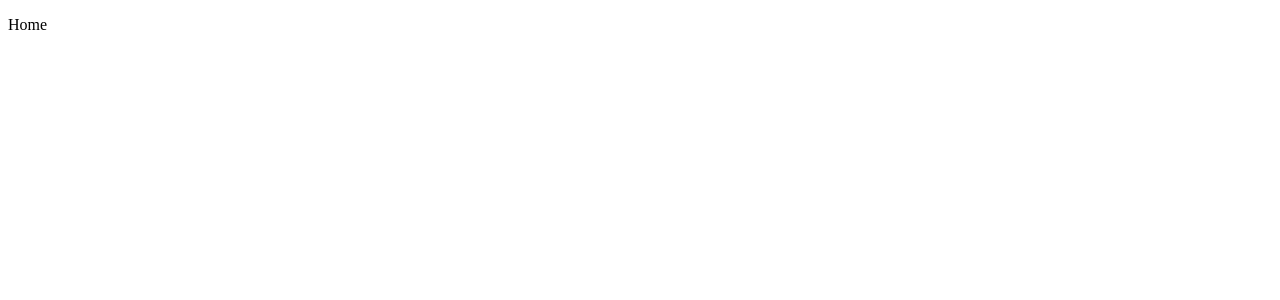
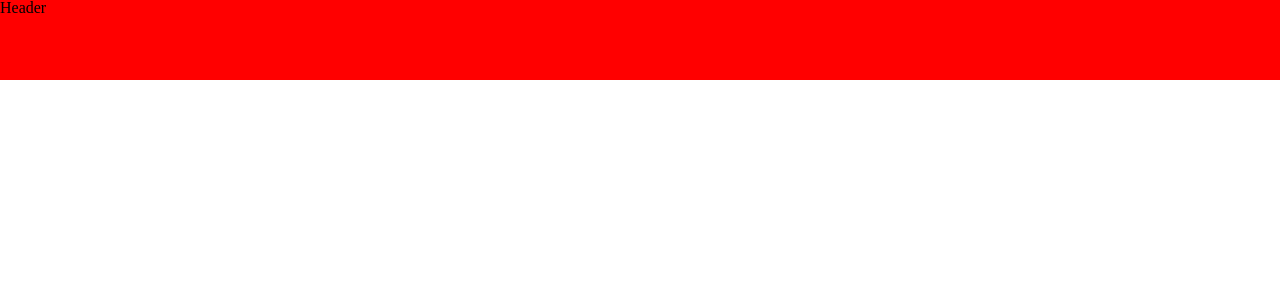
Before and after one commit to JayTStar/my_site, a React (Create React App) app: page / in a window 1280 px wide. Shown: the top 300 px of the page. Built offline with nearby package versions, Linux system fonts and the light colour scheme.

Commit message:
Start header

```diff
--- /dev/null
+++ b/src/Components/Header/index.css
@@ -0,0 +1,10 @@
+header{
+    background-color: red;
+    width: 100vw;
+    height: 10vh;
+
+    position: fixed;
+    top: 0;
+    left: 0;
+
+}
--- /dev/null
+++ b/src/Components/Header/index.tsx
@@ -0,0 +1,9 @@
+import "./index.css";
+
+export default function Header(){
+    return(
+        <header>
+            Header
+        </header>
+    )
+}
--- a/src/Screens/HomeScreen/index.tsx
+++ b/src/Screens/HomeScreen/index.tsx
@@ -1,5 +1,7 @@
+import Header from "../../Components/Header";
+
 export default function HomeScreen(){
     return(
-        <p>Home</p>
+        <Header/>
     )
 }
--- a/src/index.tsx
+++ b/src/index.tsx
@@ -1,6 +1,7 @@
 import React from 'react';
 import ReactDOM from 'react-dom/client';
 import App from './App';
+import "./reset.css";
 import reportWebVitals from './reportWebVitals';
 
 const root = ReactDOM.createRoot(
--- /dev/null
+++ b/src/reset.css
@@ -0,0 +1,129 @@
+/* http://meyerweb.com/eric/tools/css/reset/
+   v2.0 | 20110126
+   License: none (public domain)
+*/
+
+html,
+body,
+div,
+span,
+applet,
+object,
+iframe,
+h1,
+h2,
+h3,
+h4,
+h5,
+h6,
+p,
+blockquote,
+pre,
+a,
+abbr,
+acronym,
+address,
+big,
+cite,
+code,
+del,
+dfn,
+em,
+img,
+ins,
+kbd,
+q,
+s,
+samp,
+small,
+strike,
+strong,
+sub,
+sup,
+tt,
+var,
+b,
+u,
+i,
+center,
+dl,
+dt,
+dd,
+ol,
+ul,
+li,
+fieldset,
+form,
+label,
+legend,
+table,
+caption,
+tbody,
+tfoot,
+thead,
+tr,
+th,
+td,
+article,
+aside,
+canvas,
+details,
+embed,
+figure,
+figcaption,
+footer,
+header,
+hgroup,
+menu,
+nav,
+output,
+ruby,
+section,
+summary,
+time,
+mark,
+audio,
+video {
+  margin: 0;
+  padding: 0;
+  border: 0;
+  font: inherit;
+  font-size: 100%;
+  vertical-align: baseline;
+}
+/* HTML5 display-role reset for older browsers */
+article,
+aside,
+details,
+figcaption,
+figure,
+footer,
+header,
+hgroup,
+menu,
+nav,
+section {
+  display: block;
+}
+body {
+  line-height: 1;
+}
+ol,
+ul {
+  list-style: none;
+}
+blockquote,
+q {
+  quotes: none;
+}
+blockquote:before,
+blockquote:after,
+q:before,
+q:after {
+  content: "";
+  content: none;
+}
+table {
+  border-collapse: collapse;
+  border-spacing: 0;
+}
```
